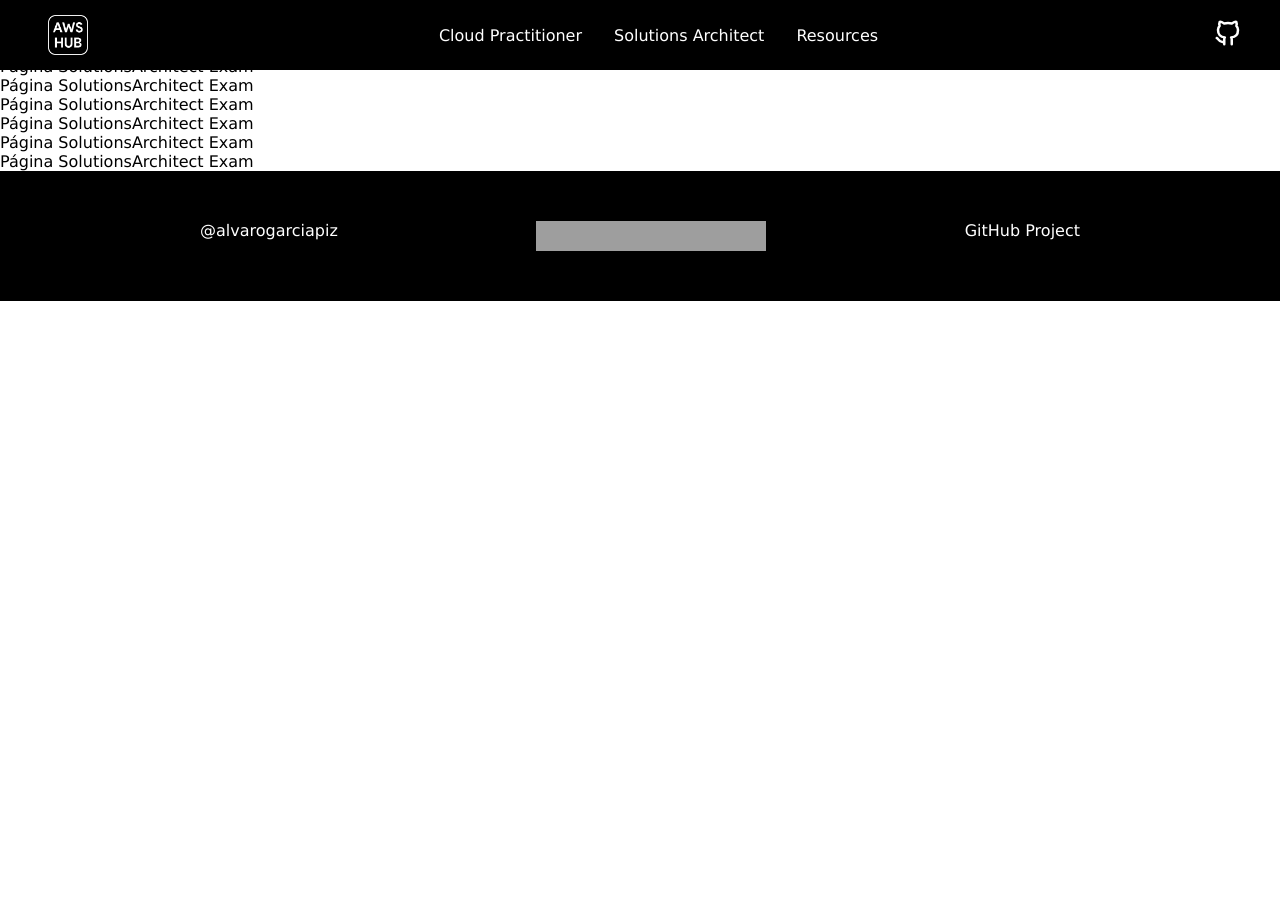
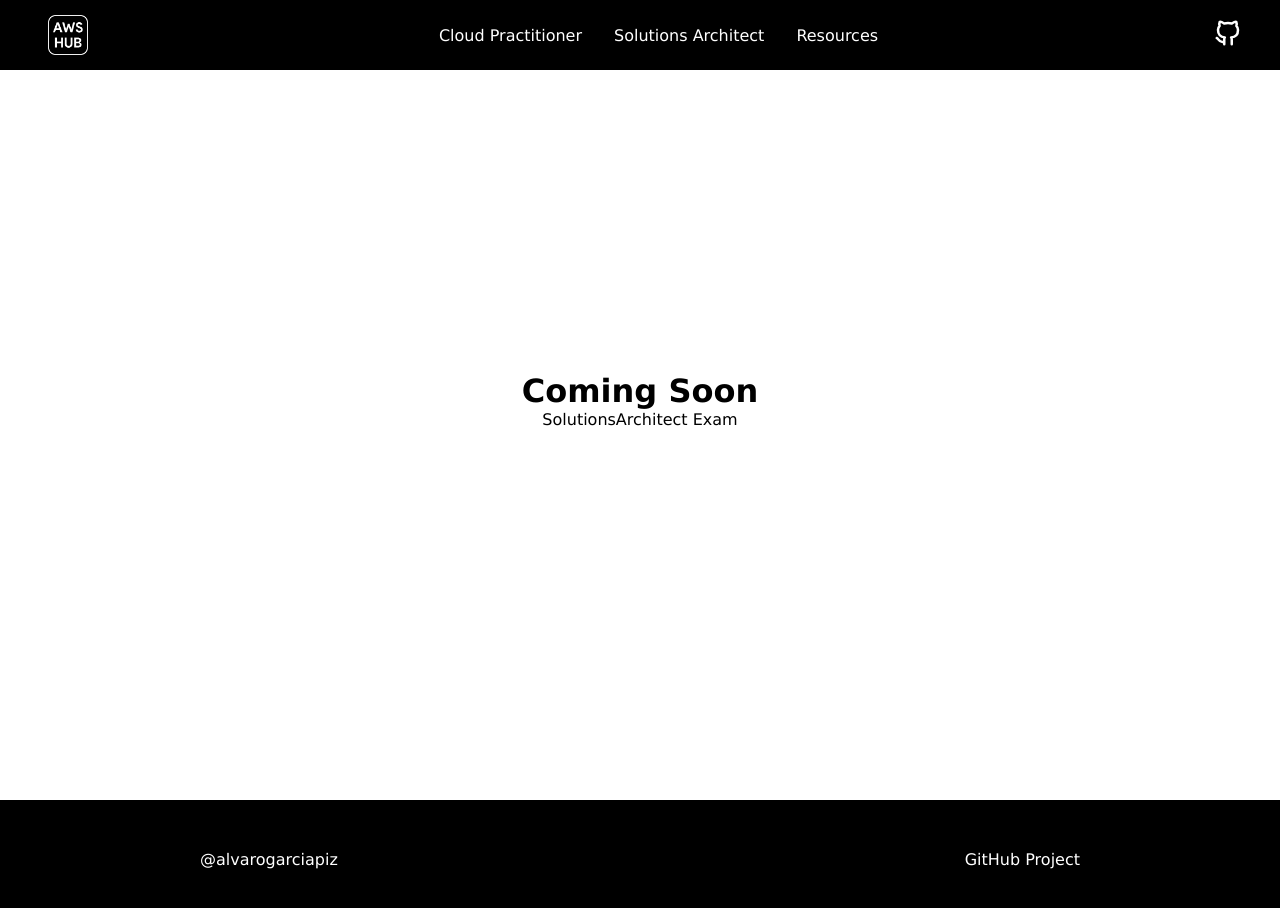
Before and after one commit to alvarogarciapiz/AWS-Certify-Hub, a React (Vite) app: page /solutionsarchitect in a window 1280 px wide. Shown: the top 908 px of the page. Before the commit the page ends 800 px from the top, so only its background shows below. Built offline with nearby package versions, Linux system fonts and the light colour scheme; grey boxes are pictures that could not be loaded.

Commit message:
Addes Solutions Architech cooming soon

```diff
--- a/src/components/SolutionsArchitect.jsx
+++ b/src/components/SolutionsArchitect.jsx
@@ -2,17 +2,10 @@ import React from "react";
 
 function SolutionsArchitect() {
   return (
-    <>
-    <p>Página SolutionsArchitect Exam</p>
-    <p>Página SolutionsArchitect Exam</p>
-    <p>Página SolutionsArchitect Exam</p>
-    <p>Página SolutionsArchitect Exam</p>
-    <p>Página SolutionsArchitect Exam</p>
-    <p>Página SolutionsArchitect Exam</p>
-    <p>Página SolutionsArchitect Exam</p>
-    <p>Página SolutionsArchitect Exam</p>
-    <p>Página SolutionsArchitect Exam</p>
-    </>
+    <div style={{display: 'flex', flexDirection: 'column', justifyContent: 'center', alignItems: 'center', height: '100vh'}}>
+      <h1 style={{fontSize: '2em', margin: '1 auto', maxWidth: '90%', textAlign: 'center'}}>Coming Soon</h1>
+      <p>SolutionsArchitect Exam</p>
+    </div>
   );
 }
 
```
